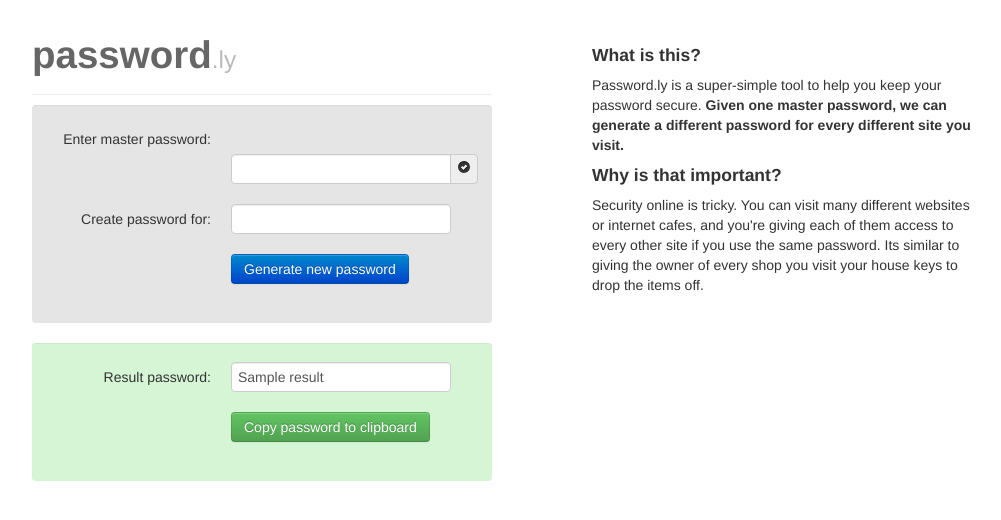
After one commit to passwordly/password.ly, a Flask app: template templates/private/password.htm in a window 1280 px wide. The commit adds this page. Shown: the top 520 px of the page, without its empty margins (138-1139 px from the left). Run offline with Flask 2, Linux system fonts and the light colour scheme; the template is opened without the code that fills it: most values are stand-ins (such as "Sample title", 1, 10 or a date in 2020).

Commit message:
Neaten public/private pagedS

```diff
--- a/app.py
+++ b/app.py
@@ -4,20 +4,13 @@
 
 app = Flask(__name__)
 
-@app.route('/')
-def index(name=None):
-  return render_template('index.html', name=name)
-#return "<form action='/generate' method='post'><input type='password' name='password' /><input type='text' name='site' /><input type='submit' /></form>"
+@app.route('/', methods=['GET'])
+def landing(name=None):
+  return 'l'
+  return render_template('public/index.htm', name=name)
 
-@app.route('/<path:username>')
-def user(username):
-  params = {
-      'username': username
-  }
-  return render_template('user.html', **params)
-
-@app.route('/generate', methods=['POST'])
-def generate():
+@app.route('/', methods=['POST'])
+def public_post(name=None):
   password = str(request.form['password'])
   identifier = str(request.form['identifier'])
 
@@ -27,7 +20,27 @@
     'identifier': identifier,
     'result': result
   }
-  return render_template('generate.html', **params)
+  return render_template('public/password.htm', **params)
+
+@app.route('/<path:username>')
+def user_landing(username):
+  params = {
+      'username': username
+  }
+  return render_template('private/index.htm', **params)
+
+@app.route('/<path:username>', methods=['POST'])
+def user_post(username):
+  password = str(request.form['password'])
+  identifier = str(request.form['identifier'])
+
+  result = generatePassword(password, identifier)
+  params = {
+    'password': password,
+    'identifier': identifier,
+    'result': result
+  }
+  return render_template('private/password.htm', **params)
 
 @app.route('/github-webhook')
 def github_hook():
--- /dev/null
+++ b/static/css/styles.css
@@ -0,0 +1,9 @@
+h1 { color: #666; }
+h1 small { color: #bbb; }
+
+h1, #breakdown {
+  margin-top: 35px;
+}
+header.page-header {
+  margin-bottom: 10px;
+}
--- /dev/null
+++ b/templates/base.htm
@@ -0,0 +1,55 @@
+<!DOCTYPE html>
+<html lang="en">
+	<head>
+		<title>password.ly</title>
+		<link rel="stylesheet" href="static/css/bootstrap.css">
+		<link rel="stylesheet" href="static/css/styles.css">
+	</head>
+	<body class="container-fluid">
+      <div class="container">
+        <div class="row">
+          <div class="span6">
+            <header class="page-header">
+              <h1>password<small>.ly</small></h1>
+            </header>
+            <article>
+              {% block alerts %}
+              {% endblock alerts %}
+              {% block content %}
+              <p>Default content to be displayed</p>
+              {% endblock content %}
+            </article>
+          </div>
+          <div id="breakdown" class="span5 offset1">
+            <h4>What is this?</h4>
+            <p>Password.ly is a super-simple tool to help you keep your password secure.
+              <strong>Given one master password, we can generate a different password
+                      for every different site you visit.</strong>
+            </p>
+            <h4>Why is that important?</h4>
+            <p>Security online is tricky. You can visit many different websites or
+               internet cafes, and you're giving each of them access to every other
+               site if you use the same password. Its similar to giving the owner of
+               every shop you visit your house keys to drop the items off.</p>
+
+          </div>
+        </div>
+      </div>
+			<script src="static/js/lib/jquery-1.8.2.min.js"></script>
+			<script src="static/js/lib/bootstrap.min.js"></script>
+      <script src="static/js/lib/ZeroClipboard.min.js"></script>
+      <script type="text/javascript">
+        ZeroClipboard.setMoviePath('static/swf/ZeroClipboard.swf');
+        $(function(){
+          var clip = new ZeroClipboard.Client();
+          clip.setText($('#result').val());
+          clip.glue('copy-result');
+          $('#copy-result').click(function() {
+            alert('js failed');
+          });
+        });
+        {% block scripts_end %}
+        {% endblock scripts_end %}
+    </script>
+		</body>
+</html>
--- a/templates/user.html
+++ b/templates/private/base.htm
@@ -1,40 +1,33 @@
-{% extends "base.html" %}
+{% extends "base.htm" %}
 
 {% block content %}
-<form method="POST" action="/generate">
-  <h3>Generate password for {{username}}</h3>
+<form method="POST" action="/" class="form-horizontal">
+  <div class="well" style="background-color:#e5e5e5;border:#d5d5d5;">
 	<div class="control-group">
-		<label>Enter your master password</label>
-		<div class="controls">
-      <input type="password" name="password" id="password" required> <span id="password-result" style="color: #C3C; font-size: 18px;"><i class="icon-ok-sign"></i></span>
+		<label for="password" class="control-label">Enter master password:</label>
+		<div class="controls input-append">
+			<input type="password" name="password" id="password" class="span3" required>
+      <span id="password-result" class="add-on" style="color: #C3C; font-size: 18px;"><i class="icon-ok-sign"></i></span>
 		</div>
 	</div>
   <div class="control-group">
-    <label for="identifier">What will this new password be used for?</label>
-    <div class="controls form-inline">
-      <input type="text" name="identifier" id="identifier" required>
+    <label for="identifier" class="control-label">Create password for:</label>
+    <div class="controls">
+      <input type="text" name="identifier" id="identifier" class="span3" required>
     </div>
   </div>
 	<div class="control-group">
 		<div class="controls">
-			<input type="submit" class="btn btn-primary btn-large" value="Enter">
+			<input type="submit" class="btn btn-primary" value="Generate new password">
 		</div>
 	</div>
+  </div>
+  {% block result %}
+  {% endblock result %}
 </form>
-
-<section id="authenticated" class="collapse">
-	<div>
-		<h3>Previously saved passwords</h3>
-		<dl>
-			<dt>Name</dt>
-			<dd>Password</dd>
-		</dl>
-	</div>
-</section>
 {% endblock content %}
 
 {% block scripts_end %}
-<script>
 	$(document).ready(function(){
     var items = [];
 
@@ -65,5 +58,4 @@
 			$('#authenticated').collapse('toggle');
 		});*/
 	});
-</script>
 {% endblock scripts_end %}
--- /dev/null
+++ b/templates/private/index.htm
@@ -0,0 +1 @@
+{% extends "private/base.htm" %}
--- /dev/null
+++ b/templates/private/password.htm
@@ -0,0 +1,19 @@
+{% extends "private/base.htm" %}
+
+{% block result %}
+
+<div class="well" style="background-color:#d5f5d5;border:#c5f5c5;">
+	<div class="control-group">
+    <label class="control-label" for="result">Result password:</label>
+		<div class="controls">
+			<input type="text" id="result" class="span3" value="{{result}}">
+		</div>
+  </div>
+  <div class="control-group">
+    <div class="controls">
+      <input type="submit" name="submit" class="btn btn-primary btn-success" value="Copy password to clipboard">
+    </div>
+  </div>
+</div>
+
+{% endblock result %}
--- /dev/null
+++ b/templates/public/index.htm
@@ -0,0 +1 @@
+{% extends "public/base.htm" %}
```
Also changed, not shown: templates/base.html (deleted, +0 -23 lines), templates/generate.htm (renamed from templates/generate.html, +0 -12 lines), templates/index.html (deleted, +0 -36 lines), templates/public/base.htm (added, +30 -0 lines), templates/public/password.htm (added, +19 -0 lines).
